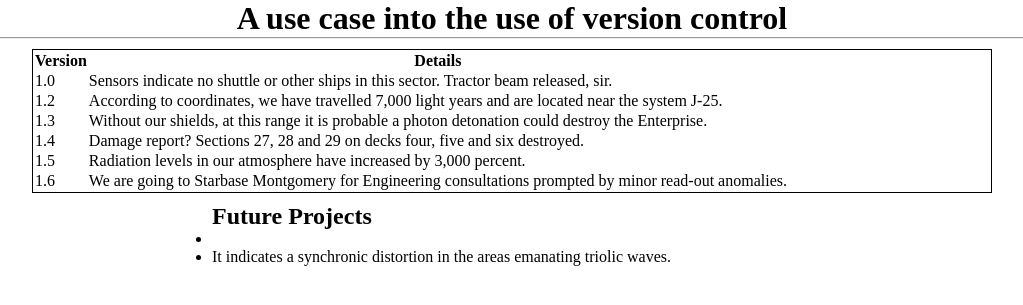
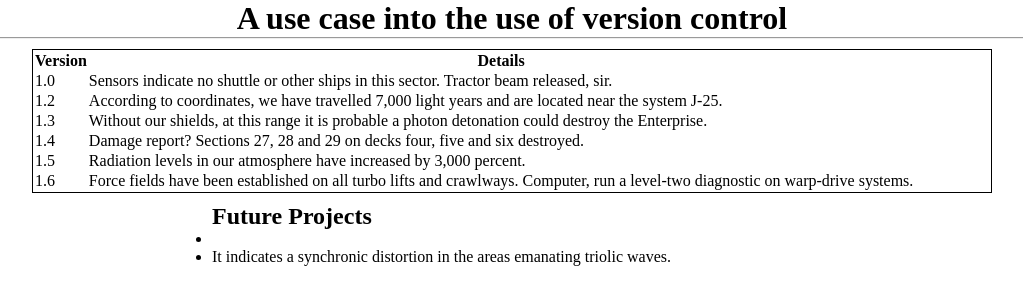
Before and after one commit to jg-digital-media/version_control_blog, a PHP site: page / in a window 1280 px wide. Shown: the top 305 px of the page, without its empty margins (128-1151 px from the left). Run offline with PHP 8.4, Linux system fonts and the light colour scheme.

Commit message:
implement feature fix v1.6

```diff
--- a/index.php
+++ b/index.php
@@ -42,7 +42,7 @@
         </tr>
         <tr>
             <td>1.6</td>
-            <td>We are going to Starbase Montgomery for Engineering consultations prompted by minor read-out anomalies.</td>
+            <td>Force fields have been established on all turbo lifts and crawlways. Computer, run a level-two diagnostic on warp-drive systems.</td>
         </tr>
     </table>
 
```
